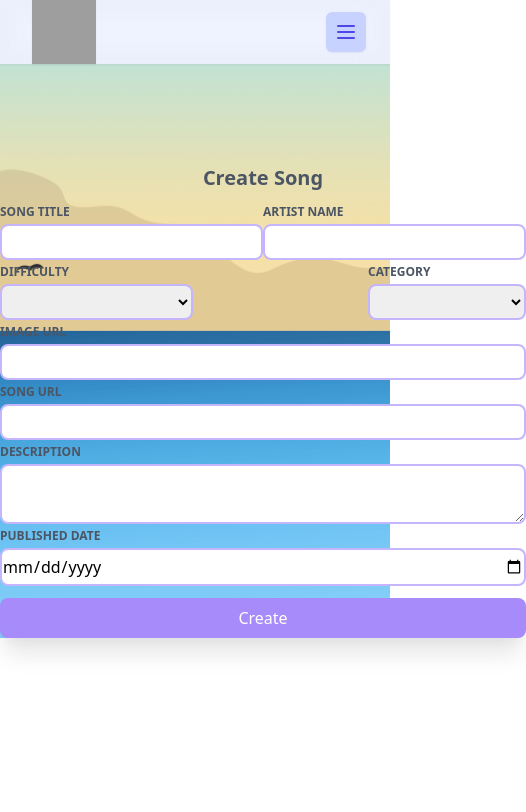
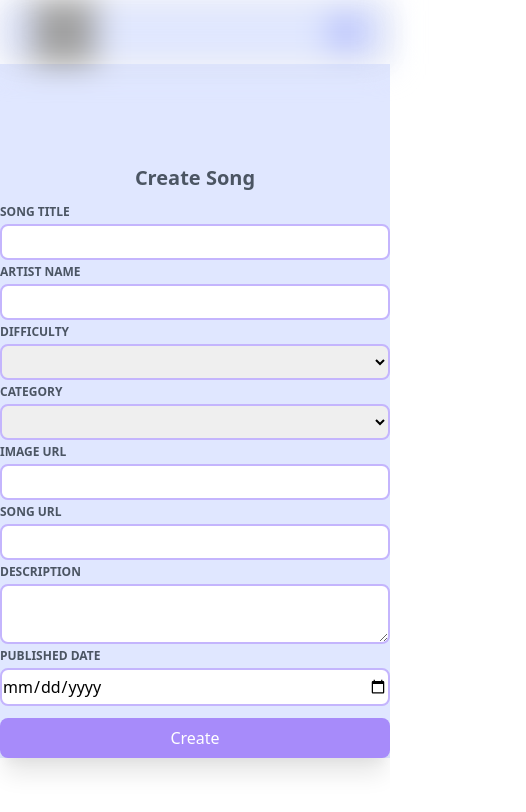
Before and after one commit to turhansel/songish, a Next.js app: page /new in a window 390 px wide. Shown: the top 812 px of the page, 526 px wide, since content can reach past the window. Built offline with nearby package versions, Linux system fonts and the light colour scheme; grey boxes are pictures that could not be loaded.

Commit message:
fix responsive issues

```diff
--- a/components/Form.js
+++ b/components/Form.js
@@ -132,8 +132,8 @@ const Form = ({ formId, songForm, forNewSong = true }) => {
         <title>Create Song</title>
       </Head>
 
-      <div className="bg-form-bg bg-cover md:h-screen">
-        <div className="flex md:flex-row justify-between sm:flex-col sm:flex-wrap contain">
+      <div className="md:bg-form-bg bg-cover md:h-screen md:mt-24 bg-indigo-100 mt-16 h-full">
+        <div className="flex md:flex-row justify-between flex-col sm:flex-wrap contain">
           <div className="">
             <Lottie
               design={{ width: responsive, height: responsive }}
@@ -151,7 +151,7 @@ const Form = ({ formId, songForm, forNewSong = true }) => {
                   Create Song
                 </h1>
               </div>
-              <div className="flex justify-between mt-2">
+              <div className="flex justify-between mt-2 md:flex-row flex-col">
                 <div className="flex flex-col">
                   <label htmlFor="name" className="form-label">
                     Song Title
@@ -182,7 +182,7 @@ const Form = ({ formId, songForm, forNewSong = true }) => {
                   />
                 </div>
               </div>
-              <div className="flex justify-between">
+              <div className="flex justify-between md:flex-row flex-col">
                 <div className="flex flex-col">
                   <label htmlFor="difficulty" className="form-label">
                     Difficulty
@@ -194,7 +194,7 @@ const Form = ({ formId, songForm, forNewSong = true }) => {
                     value={form.difficulty}
                     onChange={handleChange}
                     required
-                    className="form-input w-[193px]"
+                    className="form-input w-full"
                   >
                     {difficulties.map((difficult, index) => (
                       <option key={index}>{difficult}</option>
--- a/components/Header.js
+++ b/components/Header.js
@@ -14,11 +14,11 @@ const Header = () => {
     <div>
       <Disclosure
         as="nav"
-        className="bg-indigo-50 backdrop-filter drop-shadow-sm  sticky top-0"
+        className="bg-indigo-100 backdrop-filter drop-shadow-sm  fixed w-full blur-lg top-0 z-10 md:mb-10"
       >
         {({ open }) => (
           <>
-            <div className="max-w-7xl mx-auto px-8 sm:px-6 lg:px-8 md:py-6 sm:py-4 	backdrop-filter drop-shadow-sm backdrop-blur-lg">
+            <div className="max-w-7xl mx-auto px-8 sm:px-6 lg:px-8 md:py-6 sm:py-4 backdrop-filter drop-shadow-sm backdrop-blur-lg">
               <div className="flex items-center justify-between h-16">
                 <Link href="/">
                   <a>
@@ -39,12 +39,12 @@ const Header = () => {
                 <div className="hidden md:block">
                   <div className="ml-4 flex items-center md:ml-6 space-x-16">
                     <Link href="/">
-                      <a className="text-gray-700 bg-[#f8c35e] text-xl  p-3 rounded-full active:text-red-800">
+                      <a className="text-gray-700 bg-[#f8c35e] text-xl  p-3 rounded-2xl ">
                         Home
                       </a>
                     </Link>
                     <Link href="/new">
-                      <a className="bg-[#f8c35e] text-gray-700 p-3 rounded-full text-xl ">
+                      <a className="bg-[#f8c35e] text-gray-700 p-3 rounded-2xl text-xl ">
                         Create Song
                       </a>
                     </Link>
--- a/pages/index.js
+++ b/pages/index.js
@@ -28,13 +28,12 @@ const Home = ({ songs }) => {
   const [searchTerm, setSearchTerm] = useState("");
   const [searchDate, setSearchDate] = useState("Everything");
 
-  const yesterday = moment().subtract(39, "hours").calendar(); // IDK how i fix this bug :D
+  const yesterday = moment().subtract(48, "hours").calendar(); // IDK how i fix this bug :D
   const thisWeek = moment().subtract(7, "days").calendar();
   const thisMonth = moment().subtract(1, "months").calendar();
-  console.log(yesterday);
 
   return (
-    <div className="">
+    <div className="md:mt-28 sm:mt-20">
       <div className="bg-indigo-100 w-screen h-[45vh] bg-no-repeat bg-cover bg-center flex justify-center items-center bg-opacity-60">
         <div className="flex items-center space-y-7 justify-evenly">
           <div className="">
@@ -79,6 +78,9 @@ const Home = ({ songs }) => {
           </div>
         </div>
       </div>
+      {songs.map((song) => (
+        <p>{song.duration}</p>
+      ))}
       <div
         className="h-full px-24 my-8 mx-auto max-w-7xl grid sm:grid-cols-2
       md:grid-cols-4 grid-cols-1 justify-center items-center "
```
